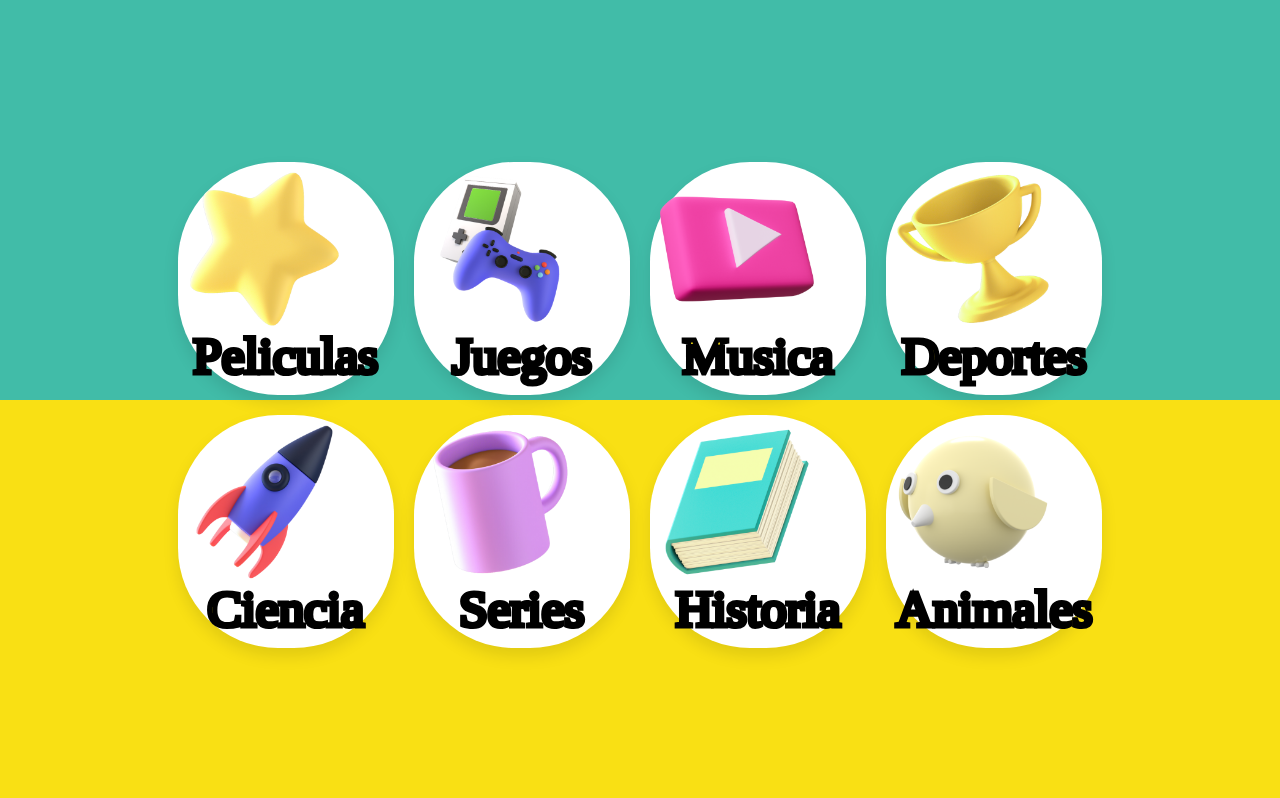
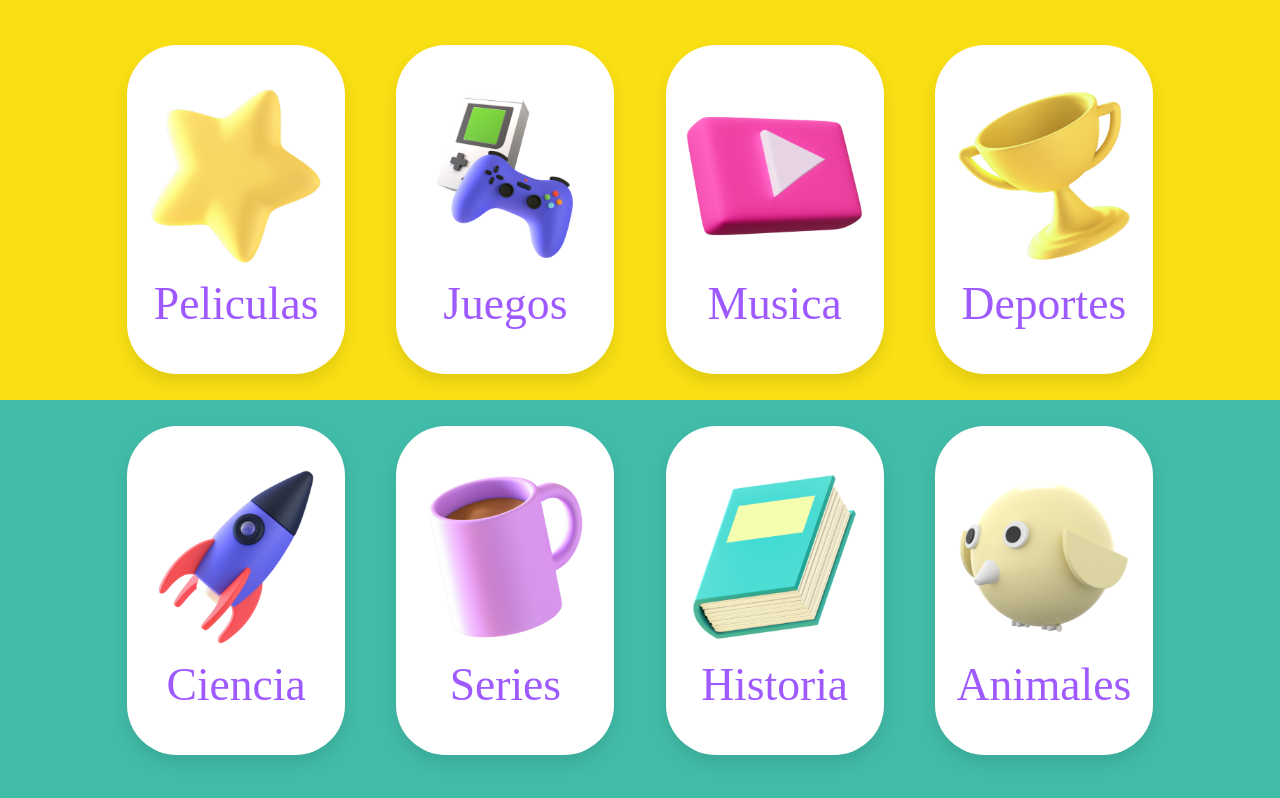
Before and after one commit to gabriela2p/Test, a plain HTML site: page categorias.html in a window 1280 px wide. Drawn offline with Linux system fonts and the light colour scheme; a web font is replaced by a local one.

Commit message:
Tercer avance

```diff
--- a/categorias.html
+++ b/categorias.html
@@ -5,57 +5,57 @@
     <meta name="viewport" content="width=device-width, initial-scale=1.0">
     <link rel="preconnect" href="https://fonts.googleapis.com">
     <link rel="preconnect" href="https://fonts.gstatic.com" crossorigin>
-    <link href="https://fonts.googleapis.com/css2?family=Chewy&family=Modak&family=Slackey&display=swap" rel="stylesheet">
+    <link href="https://fonts.googleapis.com/css2?family=Bungee&family=Ranchers&display=swap" rel="stylesheet">
     <link rel="stylesheet" href="css/style.css">
-    <title>Document</title>
+    <title>Caterogias</title>
 </head>
-<body class="container">
-    <div id="categorias-container" class="hidden">
+<body>
+    <div class="categoria-containers">
         <div class="categoria">
-            <a href="">
-                <img src="assets/2.png" alt="Logo 1" class="logo">
+            <a href="index.html">
+                <img src="assets/2.png" alt="Logo 1" class="categoria-logo">
                 <span class="categoria-text">Peliculas</span>
             </a>
         </div>
         <div class="categoria">
-            <a href="">
-                <img src="assets/3.png" alt="Logo 2" class="logo">
+            <a href="index.html">
+                <img src="assets/3.png" alt="Logo 2" class="categoria-logo">
                 <span class="categoria-text">Juegos</span>
             </a>
         </div>
         <div class="categoria">
-            <a href="">
-                <img src="assets/4.png" alt="Logo 3" class="logo">
+            <a href="index.html">
+                <img src="assets/4.png" alt="Logo 3" class="categoria-logo">
                 <span class="categoria-text">Musica</span>
             </a>
         </div>
         <div class="categoria">
-            <a href="">
-                <img src="assets/5.png" alt="Logo 4" class="logo">
+            <a href="index.html">
+                <img src="assets/5.png" alt="Logo 4" class="categoria-logo">
                 <span class="categoria-text">Deportes</span>
             </a>
         </div>
         <div class="categoria">
-            <a href="">
-                <img src="assets/6.png" alt="Logo 4" class="logo">
+            <a href="index.html">
+                <img src="assets/6.png" alt="Logo 4" class="categoria-logo">
                 <span class="categoria-text">Ciencia</span>
             </a>
         </div>
         <div class="categoria">
-            <a href="">
-                <img src="assets/7.png" alt="Logo 4" class="logo">
+            <a href="index.html">
+                <img src="assets/7.png" alt="Logo 4" class="categoria-logo">
                 <span class="categoria-text">Series</span>
             </a>
         </div>
         <div class="categoria">
-            <a href="">
-                <img src="assets/8.png" alt="Logo 4" class="logo">
+            <a href="index.html">
+                <img src="assets/8.png" alt="Logo 4" class="categoria-logo">
                 <span class="categoria-text">Historia</span>
             </a>
         </div>
         <div class="categoria">
-            <a href="">
-                <img src="assets/9.png" alt="Logo 4" class="logo">
+            <a href="index.html">
+                <img src="assets/9.png" alt="Logo 4" class="categoria-logo">
                 <span class="categoria-text">Animales</span>
             </a>
         </div>
--- a/css/style.css
+++ b/css/style.css
@@ -1,95 +1,102 @@
+* {
+    padding: 0;
+    margin: 0;
+    box-sizing: border-box;
 
-body, html {
-    margin: 0;
-    padding: 0;
+}
+
+body {
     font-family: Arial, sans-serif;
-    box-sizing: border-box;
-    height: 100%
 }
 
 .container {
     display: flex;
     flex-direction: row;
-    justify-content: center;
+    flex-grow:  1;
+    flex-wrap: wrap;
     align-items: center;
+    justify-content:center;
+    background: linear-gradient(to top, #f9e014 50%, #41bca8 50%);
+    width: 100vw;
     height: 100vh;
-    background: linear-gradient(to top, #f9e014 50%, #41bca8 50%);
-    gap: 20px;
-    padding: 20px;
+    /*background: linear-gradient(180deg, rgba(249,224,20,1) 35%, rgba(65,188,168,1) 100%);*/
+    /* background: linear-gradient(180deg, rgba(34,193,195,1) 0%, rgba(253,240,45,1) 68%); */
+
 }
 
 .iniciologo {
-    display: flex;
-    object-fit: contain;
-    max-width: 100%;
+    background: none;
+    width: 35vw;
     height: auto;
-    background: none;
 }
 
 .button{
     cursor: pointer;
-    text-align: center;
     background: none;
     border: none;
 
 }
 .button-text{
-    font-family: "Slackey", serif;
+    font-family: "Bungee", serif;
     color: #f9e014;
-    font-size: 8vw;
-    font-style: bold;
+    font-size: 6vw;
     text-decoration: none;
-    -webkit-text-stroke: 0.4vw #000000;
-    margin: 0;
-    padding: 0;
+    -webkit-text-stroke: 0.5vw #000000;
 }
 
-@media (max-width: 768px) {
+@media  (max-width: 768px) {
     .container {
         flex-direction: column;
     }
-
     .iniciologo {
         max-width: 80%;
     }
 
     .button-text {
-        font-size: 10vw;
-        -webkit-text-stroke: 0.4vw #000000;
+        font-size: auto;
+        letter-spacing: 0;
+        -webkit-text-stroke: 0.5vw #000000;
     }
 }
 
-#categorias-container{
-    display: grid;
-    grid-template-columns: repeat(4, 1fr);
-    gap: 20px;
-    margin-top: 10px;
+.categoria-containers {
+    display: flex;
+    flex-wrap: wrap;
+    align-items: stretch;
+    justify-content:center;
+    gap: 4vw;
+    background: linear-gradient(to bottom, #f9e014 50%, #41bca8 50%);
+    width: 100vw;
+    height: 100vh;
+    padding: 3.5vw;
 }
-
 .categoria {
+    display: flex;
+    flex-direction: column;
+    justify-content:center;
+    align-items: stretch;
+    max-height: 50%;
+    max-width: calc(20% - 20px);
     background: white;
-    border-radius: 100px;
-    padding: 10px;
+    border-radius: 50px;
+    box-shadow: 0 8px 16px rgba(0, 0, 0, 0.1);
     text-align: center;
-    align-content: center;
-    box-shadow: 0 8px 16px rgba(0, 0, 0, 0.1);
 }
 .categoria a{
     text-decoration: none;
 }
 .categoria-text{
-    font-family: "Slackey", serif;
-    color: #f9e014;
-    font-size: 4vw;
-    font-style: bold;
-    text-decoration: none;
-    -webkit-text-stroke: 0.4vw #000000;
+    font-size: calc(2vw + 20px);
+    font-family: "Ranchers", serif;
+    color: #9e5aff;
+    text-align: center;
     margin: 0;
     padding: 0;
+
 }
-.categoria img {
-    display: flex;
-    object-fit: contain;
-    align-content: center;
-    max-width: 12vw;
+.categoria-logo {
+    background: none;
+    width: 80%;
+    height: auto;
+    margin-bottom: 10px;
 }
```
Also changed, not shown: index.html (+1 -1 lines).
